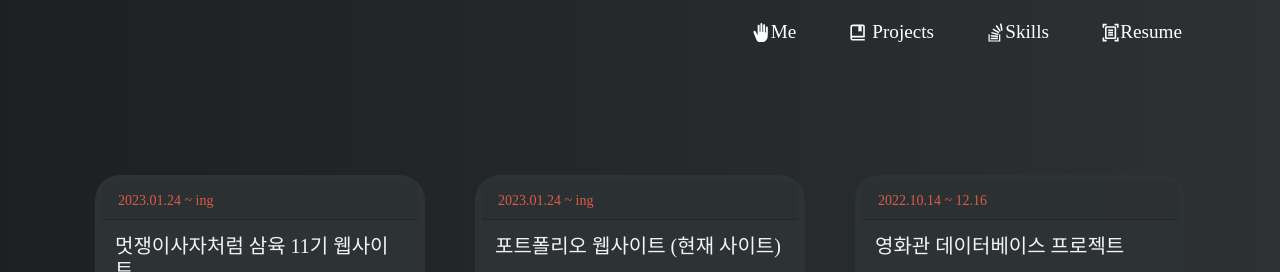
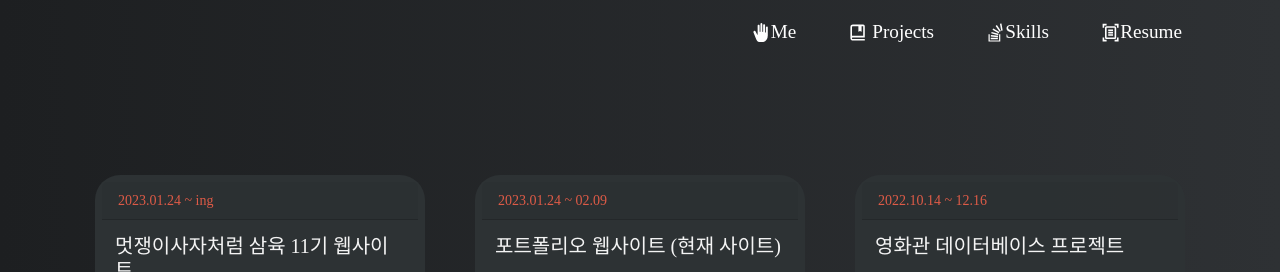
Before and after one commit to WOOJINCHO98/ReactPortfolioPrj, a React (Create React App) app: page /projects in a window 1280 px wide. Shown: the top 272 px of the page. Built offline with nearby package versions, Linux system fonts and the light colour scheme; no server answers; a web font is replaced by a local one.

Commit message:
last commit

```diff
--- a/src/components/Projects/Project.js
+++ b/src/components/Projects/Project.js
@@ -35,7 +35,7 @@ function Project() {
                     <Col md={4} className="project-box">
                         <ProjectsBox
                             imgPath={Portfolio}
-                            header="2023.01.24 ~ ing"
+                            header="2023.01.24 ~ 02.09"
                             title="포트폴리오 웹사이트 (현재 사이트)"
                             description="포트폴리오 웹사이트입니다. 개인적으로 진행한 첫 번째 React 프로젝트입니다. 위트있는 포트폴리오 사이트를 제작하기 위해서 three.js를 활용하여 자신을 표현한 3D모델을 삽입하였습니다. 또한, React-Bootstrap을 활용하여 반응형 웹사이트를 구현하였습니다. 컴포넌트 위주로 코드를 작성하여 가독성을 높이는 것에 중점을 두었습니다."
                             link="https://github.com/WOOJINCHO98/ReactPortfolioPrj.git"/>
```
Also changed, not shown: 8 other files (tests, documents, lock files or other folders).
